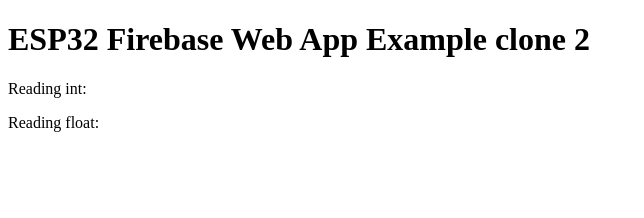
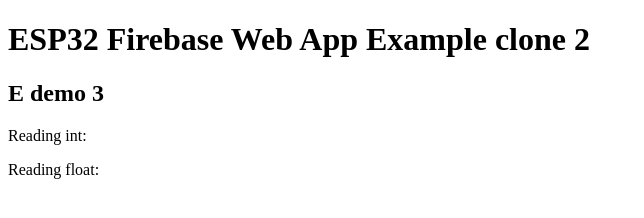
Before and after one commit to anh-ad/demo, a plain HTML site: page FirebaseDemo/public/index.html in a window 1280 px wide. Shown: the whole page, without its empty margins (0-644 px from the left). Drawn offline with Linux system fonts and the light colour scheme.

Commit message:
update 3

```diff
--- a/FirebaseDemo/public/index.html
+++ b/FirebaseDemo/public/index.html
@@ -35,6 +35,7 @@
 
 <body>
   <h1>ESP32 Firebase Web App Example clone 2</h1>
+  <h2>E demo 3</h2>
   <p>Reading int: <span id="reading-int"></span></p>
   <p>Reading float: <span id="reading-float"></span></p>
 </body>
```
